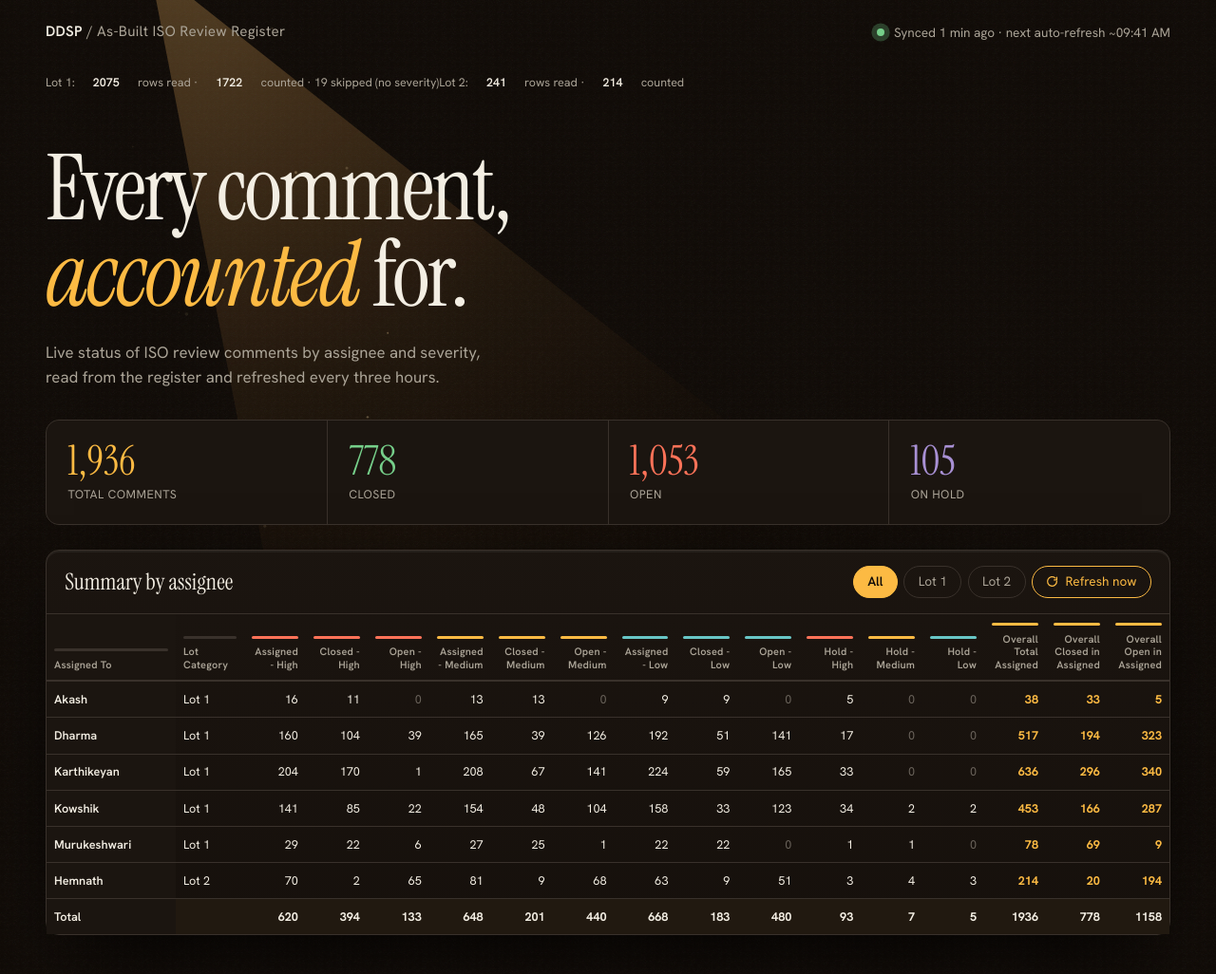
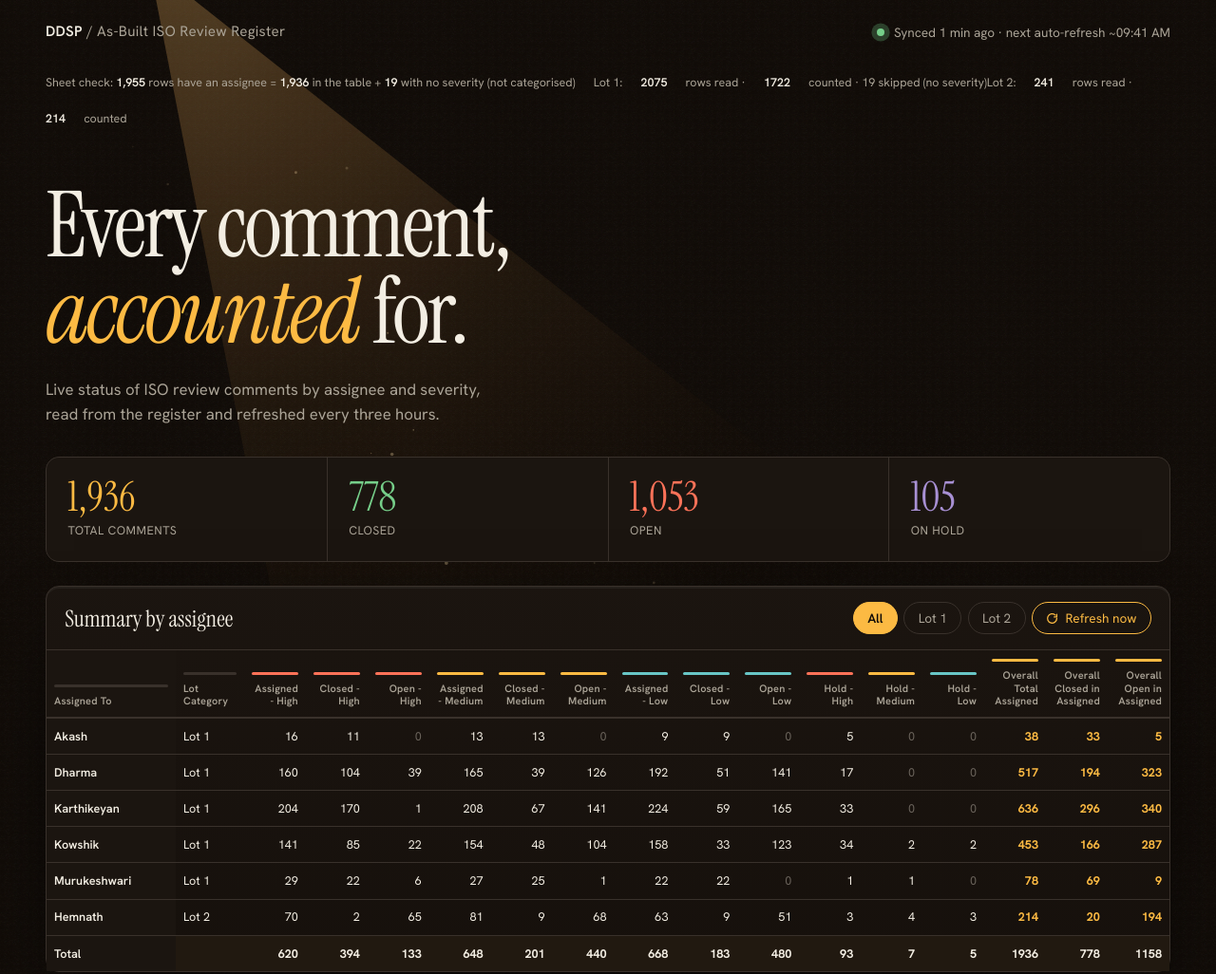
Before and after one commit to vikramdex-ops/iso-review-dashboard, a plain HTML site: page site/index.html in a window 1280 px wide. Shown: the top 1026 px of the page at 95% size. Drawn offline with Linux system fonts and the light colour scheme.

Commit message:
Show sheet-vs-table reconciliation line

```diff
--- a/site/index.html
+++ b/site/index.html
@@ -179,6 +179,12 @@ function diag(){
       (s.excluded_no_severity?` · ${s.excluded_no_severity} skipped (no severity)`:"");
     return `${lot}: ${s}`;
   });
+  const ok=Object.values(st).filter(s=>s&&!s.error&&s.named_rows!=null);
+  if(ok.length){
+    const named=ok.reduce((a,s)=>a+s.named_rows,0),cnt=ok.reduce((a,s)=>a+s.counted,0),skip=named-cnt;
+    parts.unshift(`<span>Sheet check: <b>${named.toLocaleString()}</b> rows have an assignee = <b>${cnt.toLocaleString()}</b> in the table`+
+      (skip?` + <b>${skip}</b> with no severity (not categorised)`:" · all reconciled")+`</span>`);
+  }
   $("#diag").innerHTML=parts.join("");
 }
 function clock(){
```
